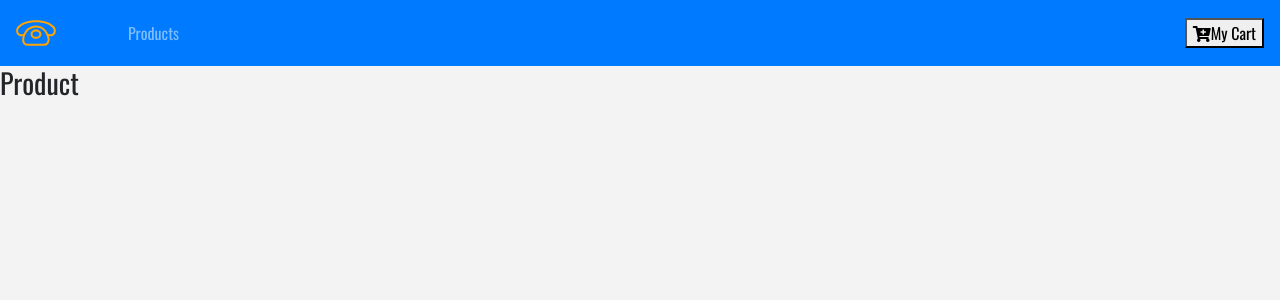
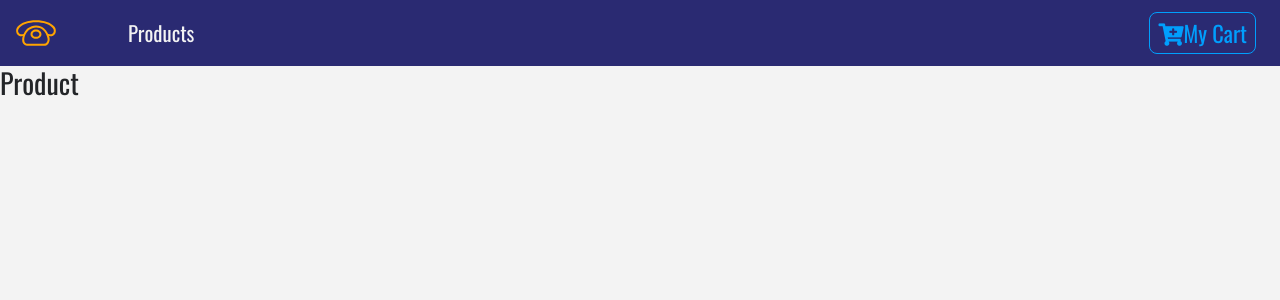
Before and after one commit to sixtosMateo/e-commerceWebsite, a React (Create React App) app in the folder e-commerce/: page / in a window 1280 px wide. Shown: the top 300 px of the page. Built offline with nearby package versions, Linux system fonts and the light colour scheme.

Commit message:
implemented styled component

```diff
--- a/e-commerce/package.json
+++ b/e-commerce/package.json
@@ -7,7 +7,8 @@
     "react": "^16.7.0",
     "react-dom": "^16.7.0",
     "react-router-dom": "^4.3.1",
-    "react-scripts": "2.1.3"
+    "react-scripts": "2.1.3",
+    "styled-components": "^4.1.3"
   },
   "scripts": {
     "start": "react-scripts start",
--- /dev/null
+++ b/e-commerce/src/components/Button.js
@@ -0,0 +1,23 @@
+import styled from 'styled-components';
+
+
+//styled components lets us have this components in different file and reuse
+export const ButtonContainer = styled.button`
+text-transform: capitalize;
+font-size:1.4rem;
+background:transparent;
+border: 0.05rem solid var(--lightblue);
+color:var(--lightblue);
+border-radius:0.5rem;
+padding:0.2rem 0.5rem;
+cursor:pointer;
+margin:0.2rem 0.5rem 0.2rem 0;
+transition: all 0.5s ease-in-out;
+&:hover{
+  background:var(--lightblue);
+  color:var(--mainblue);
+}
+&:focus{
+  outline:none;
+}
+`
--- a/e-commerce/src/components/Navbar.js
+++ b/e-commerce/src/components/Navbar.js
@@ -1,6 +1,7 @@
 import React, { Component } from 'react';
 import {Link} from 'react-router-dom';
-
+import styled from 'styled-components'
+import {ButtonContainer} from './Button'
 import logo from "../logo.svg"
 
 class Navbar extends Component {
@@ -8,7 +9,7 @@
     return (
 
 
-      <nav className="navbar navbar-expand-sm bg-primary navbar-dark px-small-5">
+      <NavWrapper className="navbar navbar-expand-sm navbar-dark px-small-5">
       {/* bg-primary required from bootstrap to display navbar with style*/}
 
       {/*
@@ -28,18 +29,33 @@
 
           <li className="nav-item ml-5">
               <Link to="/" className="nav-link">
-                Products
+                products
                </Link>
           </li>
         </ul>
         {/*margin left auto sent button to far left using bootstrap*/}
         <Link to="/cart" className="ml-auto">
-          <button><i className="fas fa-cart-plus"/>My Cart</button>
+          <ButtonContainer>
+          <span><i className="fas fa-cart-plus"/></span>
+          My Cart</ButtonContainer>
         </Link>
 
-      </nav>
+      </NavWrapper>
     );
   }
 }
 
+const NavWrapper = styled.nav`
+
+background:var(--mainblue);
+.nav-link{
+  color:var(--mainWhite) !important;
+  font-size:1.3rem;
+  text-transform:capitalize;
+}
+
+`
+
+
+
 export default Navbar;
```
Also changed, not shown: 2 other files (tests, documents, lock files or other folders).
